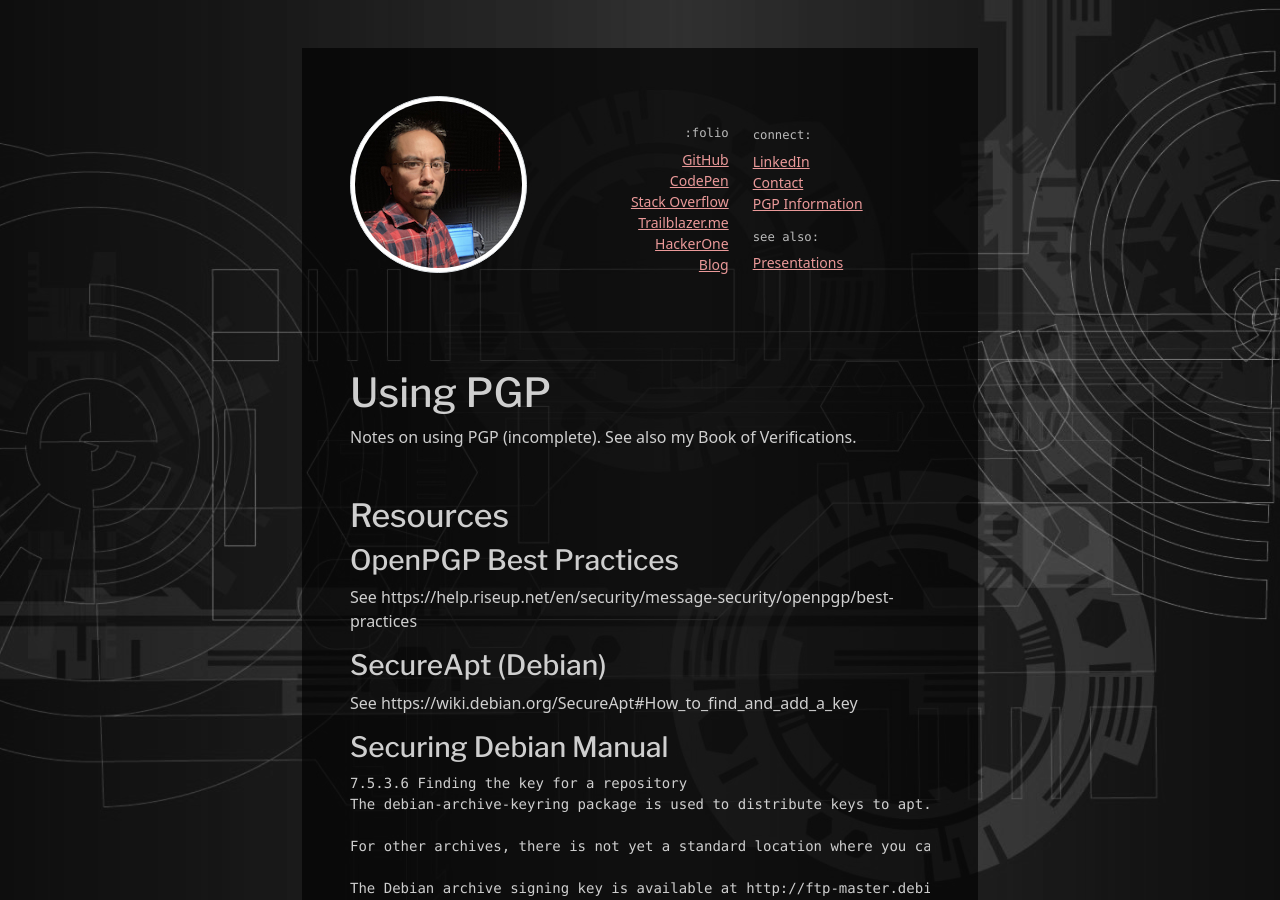
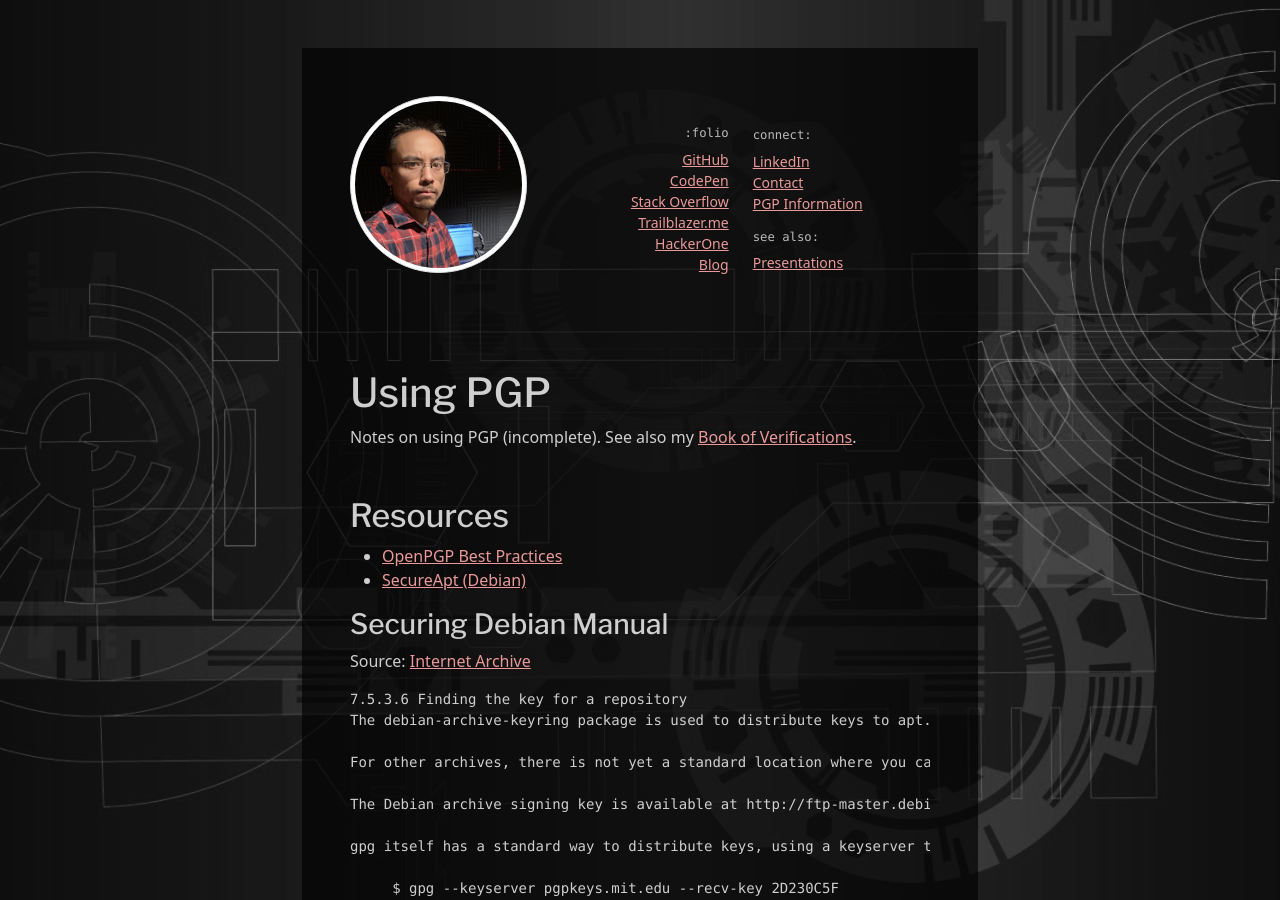
Before and after one commit to mattborja/mattborja.dev, a Jekyll site: the page built from _posts/2022-03-03-using-pgp.md, in a window 1280 px wide and 900 px high. Built offline with Jekyll 4.4.1, drawn with Linux system fonts in a browser that asks for light colours; our own code applies the rules of GitHub Pages for plain Markdown files; some of the changed text lies outside the part shown.

Commit message:
Update 2022-03-03-using-pgp.md
Signed-off-by: Matt Borja <3855027+mattborja@users.noreply.github.com>

````diff
--- a/_posts/2022-03-03-using-pgp.md
+++ b/_posts/2022-03-03-using-pgp.md
@@ -1,16 +1,12 @@
 # Using PGP
-Notes on using PGP (incomplete). See also my Book of Verifications.
+Notes on using PGP (incomplete). See also my [Book of Verifications](https://mattborja.dev/book-of-verifications.html).
 
 ## Resources
-
-### OpenPGP Best Practices
-See https://help.riseup.net/en/security/message-security/openpgp/best-practices
-
-### SecureApt (Debian)
-See https://wiki.debian.org/SecureApt#How_to_find_and_add_a_key
-
+- [OpenPGP Best Practices](https://help.riseup.net/en/security/message-security/openpgp/best-practices)
+- [SecureApt (Debian)](https://wiki.debian.org/SecureApt#How_to_find_and_add_a_key)
 
 ### Securing Debian Manual
+Source: [Internet Archive](https://web.archive.org/web/20200328044932/https://www.debian.org/doc/manuals/securing-debian-howto/ch7)
 ```
 7.5.3.6 Finding the key for a repository
 The debian-archive-keyring package is used to distribute keys to apt. Upgrades to this package can add (or remove) gpg keys for the main Debian archive.
@@ -67,4 +63,3 @@ and then check the trust path from your key (or a key you trust) to at least one
      Ok
 Note that the key is signed with the previous archive key, so theoretically you can just build on your previous trust.
 ```
-Source: https://web.archive.org/web/20200328044932/https://www.debian.org/doc/manuals/securing-debian-howto/ch7
````
